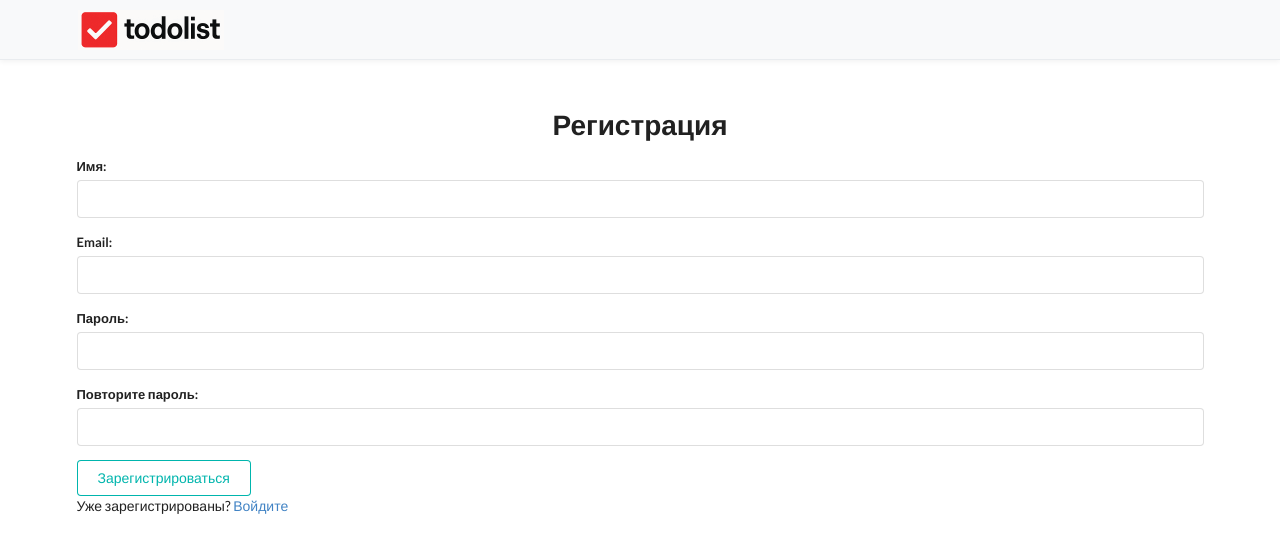
After one commit to sparrow1110/to-do-list, a Flask app: page /register in a window 1280 px wide. The commit adds this page. Shown: the top 553 px of the page. Run offline with Flask 3, Linux system fonts and the light colour scheme.

Commit message:
Add user authentication

```diff
--- a/run.py
+++ b/run.py
@@ -3,4 +3,4 @@ from todo.routes import app, db
 if __name__ == '__main__':
     with app.app_context():
         db.create_all()
-    app.run(debug=True, port=5001)
+    app.run(debug=True, host='0.0.0.0', port=5001)
--- /dev/null
+++ b/todo/forms.py
@@ -0,0 +1,22 @@
+from flask_wtf import FlaskForm
+from wtforms import StringField, SubmitField, BooleanField, PasswordField
+from wtforms.validators import DataRequired, Email, Length, EqualTo
+
+
+class LoginForm(FlaskForm):
+    email = StringField("Email: ", validators=[Email("Некорректный email")])
+    password = PasswordField("Пароль: ", validators=[DataRequired("Необходимо ввести пароль"),
+                                                     Length(min=4, max=100, message="Пароль должен быть от 4 до 100 символов")])
+    remember = BooleanField("Запомнить", default=False)
+    submit = SubmitField("Войти")
+
+
+class RegistrationForm(FlaskForm):
+    username = StringField("Имя: ", validators=[DataRequired("Поле имени обязательно"),
+                                                Length(min=2, max=100, message="Имя должно быть от 2 до 100 символов")])
+    email = StringField("Email: ", validators=[Email("Некорректный email")])
+    password = PasswordField("Пароль: ", validators=[DataRequired("Необходимо ввести пароль"),
+                                                     Length(min=4, max=100, message="Пароль должен быть от 4 до 100 символов")])
+    password2 = PasswordField("Повторите пароль: ", validators=[DataRequired(),
+                                                                EqualTo('password', message="Пароли не совпадают")])
+    submit = SubmitField("Зарегистрироваться")
--- a/todo/routes.py
+++ b/todo/routes.py
@@ -1,36 +1,115 @@
-from flask import request, render_template, redirect, url_for
-from todo import create_app, db
-from todo.models import ToDo
+from flask import request, render_template, redirect, url_for, flash, send_from_directory
+from flask_login import login_user, logout_user, login_required, current_user
+from todo import create_app, db, login_manager
+from todo.models import ToDo, User
+from todo.forms import LoginForm, RegistrationForm
 
 app = create_app()
 
 
+@login_manager.user_loader
+def load_user(user_id):
+    return User.query.get(int(user_id))
+
+
+@app.route('/register', methods=["POST", "GET"])
+def register():
+    if current_user.is_authenticated:
+        return redirect(url_for('home'))
+    form = RegistrationForm()
+    if form.validate_on_submit():
+        if User.query.filter_by(email=form.email.data).first():
+            flash('Пользователь с таким email уже существует')
+            return redirect(url_for('register'))
+        user = User(username=form.username.data, email=form.email.data)
+        user.set_password(form.password.data)
+        db.session.add(user)
+        db.session.commit()
+        flash('Регистрация прошла успешно!')
+        return redirect(url_for('login'))
+    return render_template('todo/register.html', form=form, title='Регистрация')
+
+
+@app.route('/login', methods=['GET', 'POST'])
+def login():
+    if current_user.is_authenticated:
+        return redirect(url_for('home'))
+    form = LoginForm()
+    if form.validate_on_submit():
+        user = User.query.filter_by(email=form.email.data).first()
+        if user is None or not user.check_password(form.password.data):
+            flash('Неверное имя пользователя или пароль')
+            return redirect(url_for('login'))
+        rm = form.remember.data
+        login_user(user, remember=rm)
+        return redirect(url_for('home'))
+    return render_template('todo/login.html', form=form, title='Вход')
+
+
+@app.route('/logout', methods=['POST'])
+def logout():
+    logout_user()
+    flash('Вы вышли из системы', 'info')
+    return redirect(url_for('home'))
+
+
 @app.get('/')
+@login_required
 def home():
-    todo_list = ToDo.query.order_by(ToDo.is_complete.asc(), ToDo.id.asc()).all()
+    todo_list = ToDo.query.filter_by(user_id=current_user.id).order_by(ToDo.is_complete.asc(), ToDo.id.asc()).all()
     return render_template('todo/index.html', todo_list=todo_list, title='Главная страница')
 
 
-@app.post('/add')
+@app.post('/todos/add')
+@login_required
 def add():
     title = request.form.get('title')
-    new_todo = ToDo(title=title, is_complete=False)
+    if not title:
+        flash('Название задачи не может быть пустым')
+        return redirect(url_for('home'))
+    new_todo = ToDo(title=title, is_complete=False, user_id=current_user.id)
     db.session.add(new_todo)
     db.session.commit()
     return redirect(url_for('home'))
 
 
-@app.get('/update/<int:todo_id>')
+@app.post('/todos/update/<int:todo_id>')
+@login_required
 def update(todo_id):
-    todo = ToDo.query.filter_by(id=todo_id).first()
+    todo = ToDo.query.filter_by(id=todo_id, user_id=current_user.id).first()
+    if not todo:
+        flash('Задача не найдена')
+        return redirect(url_for('home'))
     todo.is_complete = not todo.is_complete
     db.session.commit()
     return redirect(url_for('home'))
 
 
-@app.get('/delete/<int:todo_id>')
+@app.post('/todos/delete/<int:todo_id>')
+@login_required
 def delete(todo_id):
-    todo = ToDo.query.filter_by(id=todo_id).first()
+    todo = ToDo.query.filter_by(id=todo_id, user_id=current_user.id).first()
+    if not todo:
+        flash('Задача не найдена')
+        return redirect(url_for('home'))
     db.session.delete(todo)
     db.session.commit()
     return redirect(url_for('home'))
+
+
+@app.route('/static/img/logo3.webp')
+def serve_logo():
+    response = send_from_directory('static/img', 'logo3.webp')
+    response.headers['Cache-Control'] = 'public, max-age=31536000, immutable'  # 1 год
+    return response
+
+
+@app.errorhandler(404)
+def page_not_found(error):
+    return render_template('todo/page404.html', title="Страница не найдена"), 404
+
+
+@app.errorhandler(500)
+def internal_error(error):
+    db.session.rollback()
+    return render_template('todo/page500.html', title="Ошибка сервера"), 500
--- a/todo/static/css/style.css
+++ b/todo/static/css/style.css
@@ -1,4 +1,3 @@
-
 /* 1. Анимация при наведении на задачи */
 .ui.segment:hover {
     transform: translateY(-2px);  /* Легкий подъем при наведении */
@@ -10,3 +9,68 @@
 .ui.button:active {
     transform: scale(0.98);  /* Легкое уменьшение при клике */
 }
+
+.custom-header {
+    background-color: #f8f9fa;
+    height: 60px;
+    display: flex;
+    align-items: center;
+    position: sticky;
+    top: 0;
+    z-index: 1000;
+    margin-bottom: 1em;
+    border-bottom: 1px solid #e9ecef;
+    box-shadow: 0 2px 5px rgba(0,0,0,0.05);
+}
+
+.custom-container {
+    width: 90%;
+    height: 100%;
+    margin: 0 auto;
+    display: flex;
+    justify-content: space-between;
+    align-items: center;
+}
+
+.logo-link {
+    height: 100%;
+    display: flex;
+    align-items: center;
+    padding: 0 1em !important;
+    background: none !important;
+}
+
+.logo-img {
+    height: 40px;
+    width: auto;
+    object-fit: contain;
+}
+
+.right-links {
+    display: flex;
+    gap: 1em;
+    height: 100%;
+    align-items: center;
+}
+
+.custom-header a {
+    color: rgba(0,0,0,.87);
+    font-weight: 500;
+    text-decoration: none;
+    transition: all 0.2s ease;
+}
+
+.right-links a {
+    padding: 0 1em;
+    height: 100%;
+    display: flex;
+    align-items: center;
+}
+
+.right-links a:hover {
+    background-color: rgba(0,0,0,.05);
+}
+
+.username {
+    font-weight: 700 !important;
+}
--- a/todo/templates/todo/layout.html
+++ b/todo/templates/todo/layout.html
@@ -5,16 +5,43 @@
     <meta name="viewport"
           content="width=device-width, user-scalable=no, initial-scale=1.0, maximum-scale=1.0, minimum-scale=1.0">
     <meta http-equiv="X-UA-Compatible" content="ie=edge">
-   <title>{{ title if title else '- Базовый шаблон' }} </title>
+    <title>{{ title if title else '- Базовый шаблон' }} </title>
     <link rel="stylesheet" href="{{ url_for('static', filename='css/style.css') }}">
     <link rel="stylesheet" href="https://cdn.jsdelivr.net/npm/semantic-ui@2.4.2/dist/semantic.min.css">
     <script src="https://cdn.jsdelivr.net/npm/semantic-ui@2.4.2/dist/semantic.min.js"></script>
 </head>
 <body>
-
-{% block content %}
-
-{% endblock content %}
-
+    <div class="custom-header">
+        <div class="custom-container">
+            <a href="{{ url_for('home') }}" class="logo-link">
+                <img src="{{ url_for('static', filename='img/logo3.webp') }}"
+                alt="Менеджер задач" class="logo-img">
+            </a>
+            <div class="right-links">
+                {% if current_user.is_authenticated %}
+                <span class="username">{{ current_user.username }}</span>
+                <form action="{{ url_for('logout') }}" method="POST" class="logout-form">
+                    <input type="hidden" name="csrf_token" value="{{ csrf_token() }}">
+                    <button type="submit" class="ui basic button logout-button">
+                    <i class="sign-out icon"></i> Выйти
+                    </button>
+                </form>
+                {% endif %}
+            </div>
+        </div>
+    </div>
+    <div class="ui container">
+        {% with messages = get_flashed_messages() %}
+        {% if messages %}
+        <div class="ui message">
+            {% for message in messages %}
+            <p>{{ message }}</p>
+            {% endfor %}
+        </div>
+        {% endif %}
+        {% endwith %}
+        {% block content %}
+        {% endblock content %}
+    </div>
 </body>
 </html>
--- /dev/null
+++ b/todo/templates/todo/page404.html
@@ -0,0 +1,6 @@
+{% extends 'todo/layout.html' %}
+
+{% block content %}
+{{ super() }}
+Страница не найдена, вернуться на <a href="/">главную</a> страницу.
+{% endblock %}
--- /dev/null
+++ b/todo/templates/todo/register.html
@@ -0,0 +1,40 @@
+{% extends 'todo/layout.html' %}
+
+{% block content %}
+<div style="margin-top: 50px;" class="ui container">
+    <h1 class="ui center aligned header">Регистрация</h1>
+    <form class="ui form" method="post" novalidate>
+        {{ form.hidden_tag() }}
+        <div class="field">
+            {{ form.username.label }}
+            {{ form.username(size=32) }}
+            {% for error in form.username.errors %}
+            <div class="ui red message">{{ error }}</div>
+            {% endfor %}
+        </div>
+        <div class="field">
+            {{ form.email.label }}
+            {{ form.email(size=32) }}
+            {% for error in form.email.errors %}
+            <div class="ui red message">{{ error }}</div>
+            {% endfor %}
+        </div>
+        <div class="field">
+            {{ form.password.label }}
+            {{ form.password(size=32) }}
+            {% for error in form.password.errors %}
+            <div class="ui red message">{{ error }}</div>
+            {% endfor %}
+        </div>
+        <div class="field">
+            {{ form.password2.label }}
+            {{ form.password2(size=32) }}
+            {% for error in form.password2.errors %}
+            <div class="ui red message">{{ error }}</div>
+            {% endfor %}
+        </div>
+        <button class="ui teal basic button" type="submit">{{ form.submit.label }}</button>
+    </form>
+    <p>Уже зарегистрированы? <a href="{{ url_for('login') }}">Войдите</a></p>
+</div>
+{% endblock %}
```
Also changed, not shown: todo/__init__.py (+9 -0 lines), todo/models.py (+20 -0 lines), todo/templates/todo/index.html (+23 -12 lines), todo/templates/todo/login.html (added, +38 -0 lines), todo/templates/todo/page500.html (added, +28 -0 lines), todo/static/img/logo3.png (added), todo/static/img/logo3.webp (added).
